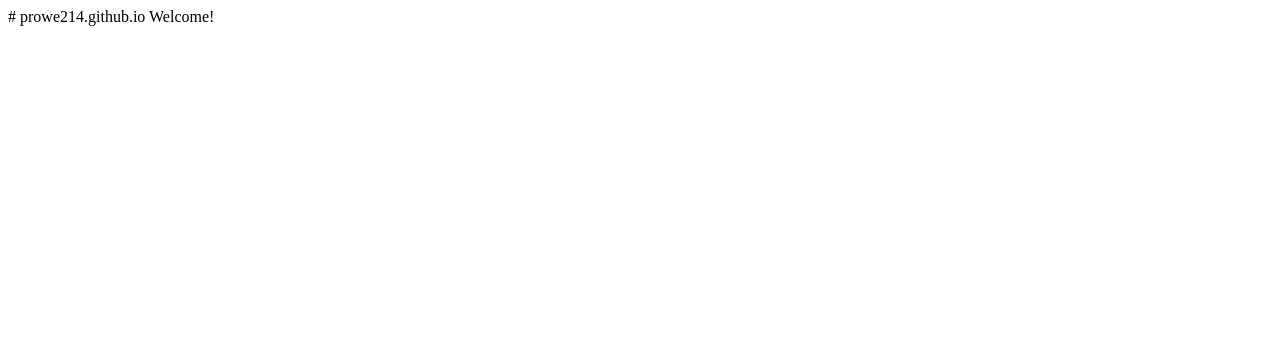
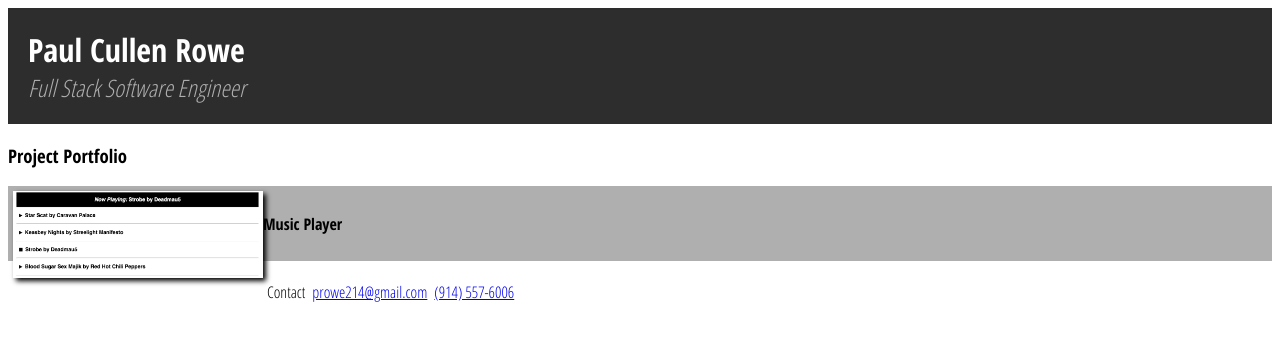
Before and after one commit to prowe214/prowe214.github.io, a plain HTML site: page index.html in a window 1280 px wide. Drawn offline with Linux system fonts and the light colour scheme.

Commit message:
added css and html structure

```diff
--- a/index.html
+++ b/index.html
@@ -1,3 +1,30 @@
-# prowe214.github.io
-
-Welcome!
+<!DOCTYPE html>
+<html>
+  <head>
+    <meta charset="utf-8">
+    <meta name="viewport" content="width=device-width">
+    <title>Paul Cullen Rowe</title>
+    <link href='http://fonts.googleapis.com/css?family=Open+Sans+Condensed:300,700' rel='stylesheet' type='text/css'>
+    <link rel="stylesheet" href="style.css" type="text/css" media="all" />
+  </head>
+  <body>
+    <header>
+      <h1>Paul Cullen Rowe</h1>
+      <h2><em>Full Stack Software Engineer</em></h2>
+    </header>
+    <main>
+      <h3>Project Portfolio</h3>
+      <article>
+        <img src="img/musicplayer.png" alt="musicplayer" />
+        <h4>Music Player</h4>
+      </article>
+    </main>
+    <footer>
+      <ul class="contact">
+        <li class="contact">Contact</li>
+        <li class="contact"><a href="mailto:prowe214@gmail.com">prowe214@gmail.com</a></li>
+        <li class="contact"><a href="tel:+1-914-557-6006">(914) 557-6006</a></li>
+      </ul>
+    </footer>
+  </body>
+</html>
--- /dev/null
+++ b/style.css
@@ -0,0 +1,51 @@
+*, *:before, *:after { box-sizing: border-box; }
+
+/* HEADER */
+
+body {
+  font-family: 'Open Sans Condensed', sans-serif;
+}
+
+header {
+  padding: 20px;
+  background-color: rgba(45,45,45,1);
+}
+
+h1 {
+  padding: 0;
+  margin: 0;
+  color: white;
+}
+
+h2 {
+  padding: 0;
+  margin: 0;
+  font-weight: normal;
+  color: rgba(175,175,175,1)
+}
+
+/* ARTICLES */
+
+
+
+article {
+  display: block;
+  background-color: rgba(175,175,175,1);
+  padding: 5px;
+  clear: both;
+}
+
+img {
+  width: 250px;
+  float: left;
+  box-shadow: 3px 3px 5px black;
+}
+
+
+/* FOOTER */
+
+.contact {
+  padding: 2px;
+  display: inline-block;
+
+}
```
Also changed, not shown: img/musicplayer.png (added), 1 other file.
